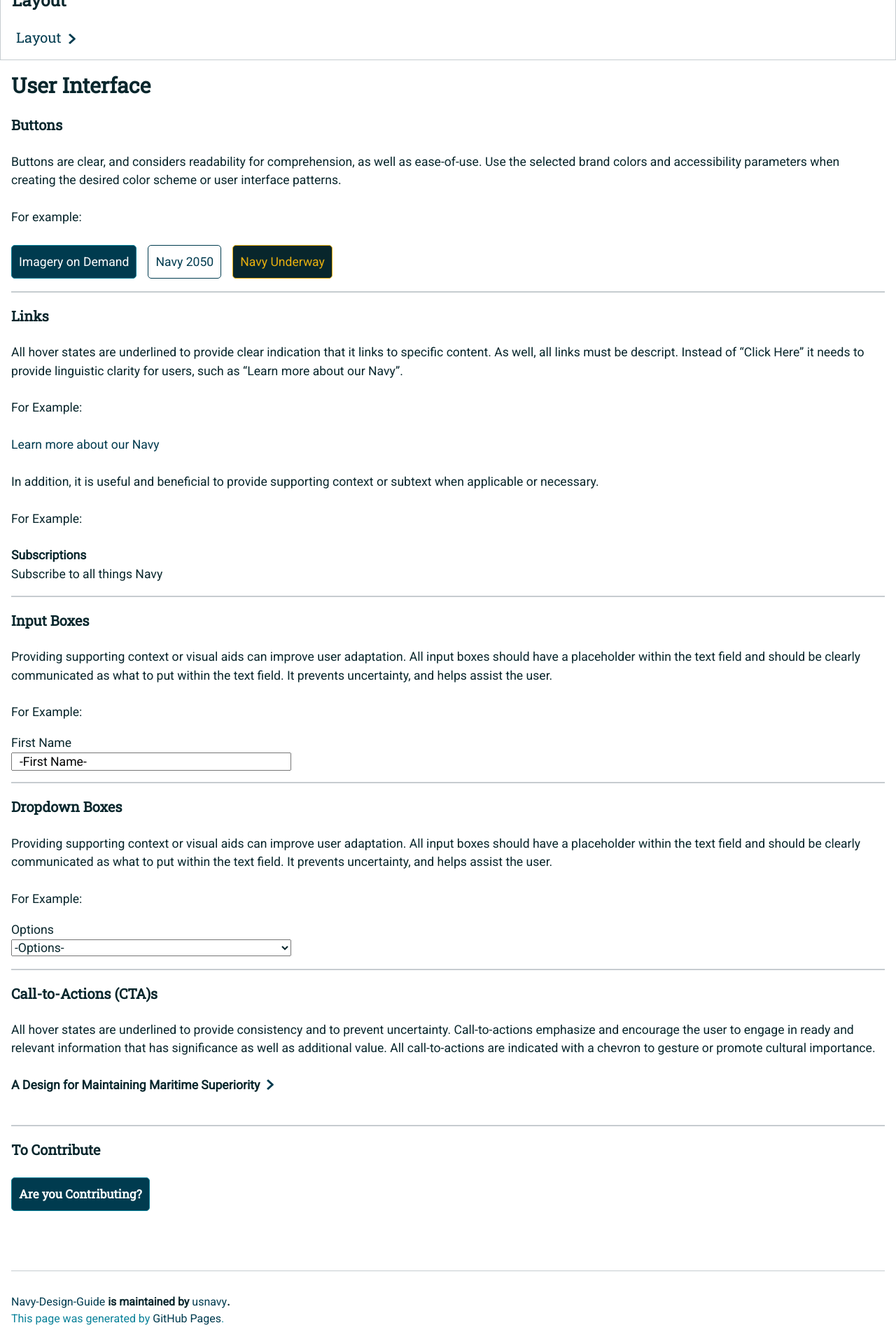
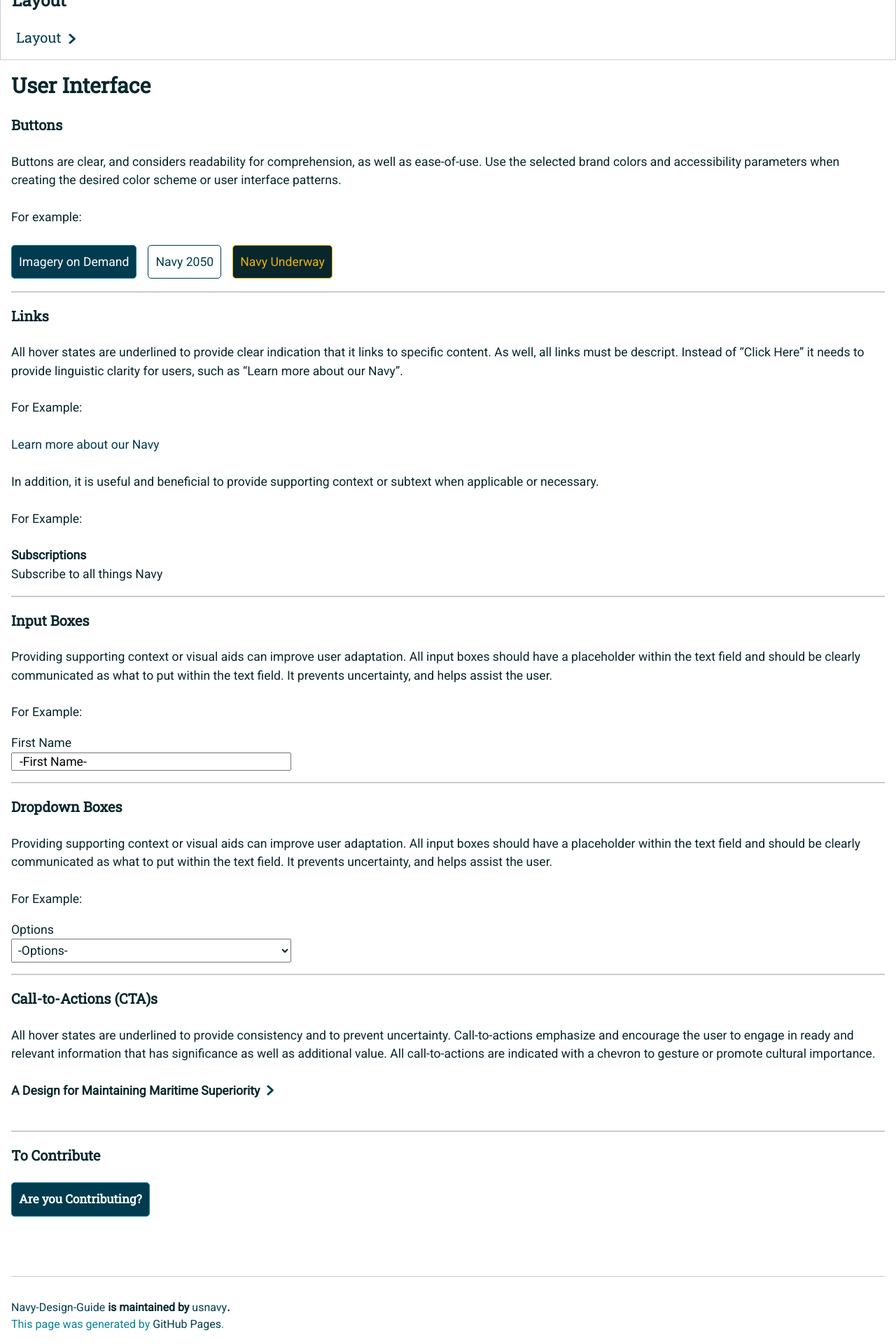
Before and after one commit to usnavy/Navy-Design-Guide, a Jekyll site: the page built from ui-elements.md, in a window 1280 px wide. Shown: the part 1573-3493 px from the top of the page at 70% size. Built offline with Jekyll 4.4.1, drawn with Linux system fonts in a browser that asks for light colours; nearby versions of some CDN libraries; our own code applies the rules of GitHub Pages for plain Markdown files.

Commit message:
Update jekyll-design.scss

```diff
--- a/_sass/jekyll-design.scss
+++ b/_sass/jekyll-design.scss
@@ -761,6 +761,15 @@ input:-moz-placeholder { /* Firefox 18- */
   padding-left: 5px;
 }
 
+select {
+    font-family: inherit;
+    font-size: inherit;
+    line-height: inherit;
+    width: 400px;
+    padding: 5px;
+    margin-right: 20px;
+}
+
 @media print {
     .page-header {
     text-align: center;
```
